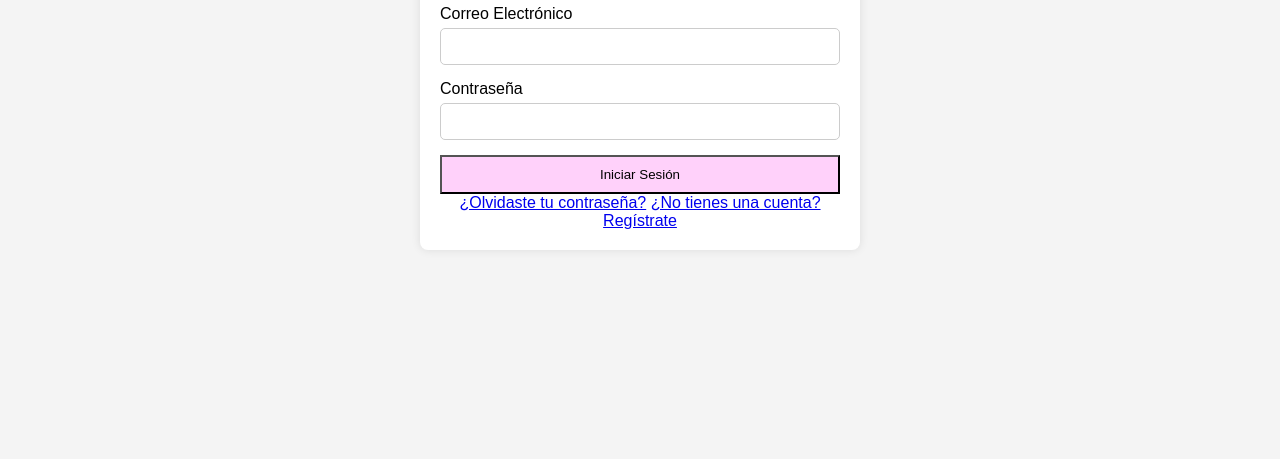
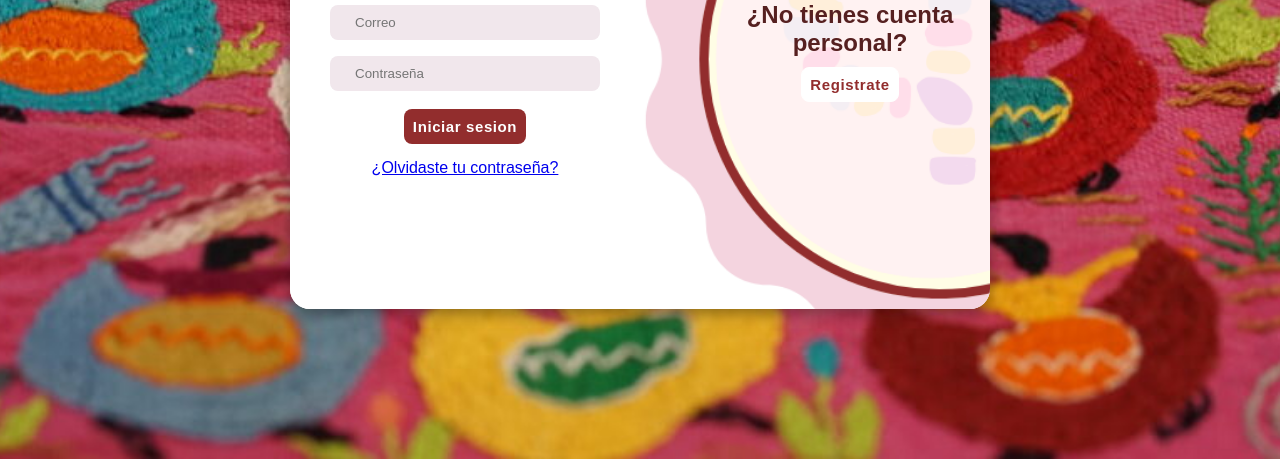
Before and after one commit to miguelphdz/p3, a plain HTML site: page html/login.html in a window 1280 px wide. Shown: the part 341-800 px from the top of the page. Drawn offline with Linux system fonts and the light colour scheme.

Commit message:
apartados

```diff
--- /dev/null
+++ b/css/styleLogin.css
@@ -0,0 +1,203 @@
+
+@import url('https://fonts.googleapis.com/css2?family=Raleway:ital,wght@0,100..900;1,100..900&display=swap');
+
+*{
+    margin: 0;
+    padding: 0;
+    box-sizing: border-box;
+    font-family: 'Monserrat', sans-serif;
+}
+
+body{
+    background-color: #FFF2F2;
+    /*background:linear-gradient(to right, #e2bfbf, #922d2d);*/
+    background: url(../WEB/R.jpeg) no-repeat center/cover;
+    display: flex;
+    align-items: center;
+    justify-content: center;
+    flex-direction: column;
+    height: 100vh;
+}
+
+span{
+    color: transparent;
+}
+.container{
+    background-color: white;
+    border-radius: 20px;
+    box-shadow: 0 5px 15px rgba(0, 0, 0, 0.36);
+    position: relative;  /*no afectar el flujo del documento ajusto posicion del elemento
+    se mueve desde su lugar en el flujo normal, pero todavía ocupa espacio en ese lugar.*/
+    overflow: hidden;
+    width: 700px;
+    max-width: 100%;
+    min-height: 500px;
+}
+
+.container p{
+    padding: 15px 0;
+    /*font-size: 14px;
+    line-height: 20px;
+    letter-spacing: 0.3px;
+    margin: 20px 0;*/
+}
+
+/*#ffc4c4;*/
+.container button{
+    background-color: #922d2d;
+    color: white;
+    font-size: 15px;
+    font-weight: 600;
+    border: 1px solid transparent;
+    border-radius: 8px;
+    padding: 8px;
+    letter-spacing: 0.6px;
+    margin: 10px 0 15px 0;
+    cursor: pointer;
+}
+
+.container button.hidden{
+    background-color: #fff;
+    color: #922d2d;
+    border-color:#fff; /*ojo*/
+
+}
+
+.container form{
+    background-color: #fff;
+    display: flex;
+    align-items: center;
+    justify-content: center;
+    flex-direction: column;
+    padding: 0 40px;
+    height: 100%;
+}
+
+.container input{
+    background-color: #f1e7ec;
+    width: 100%;
+    margin: 8px 0;
+    padding: 10px 25px;
+    border: none;
+    border-radius: 8px;
+    outline-color:#922D2D ;
+}
+
+.form-container{
+    position: absolute;
+    top: 0;
+    height: 100%;
+    transition:  all 0.6s ease-in-out;
+}
+
+.sign-in{
+    left:0;
+    width: 50%;
+    z-index: 2;
+}
+
+.container.active .sign-in{
+    transform:  translateX(100%);
+
+}
+
+.sign-up{
+    left: 0;
+    width: 50%;
+    opacity: 0;
+    z-index: 1;
+}
+
+.container.active .sign-up{
+    transform:  translateX(100%);
+    opacity: 1;
+    z-index: 5;
+    animation: move 0.6s;
+}
+
+@keyframes move{
+    0%, 49.99%{
+        opacity: 0;
+        z-index: 1;
+    }
+    50%, 100%{
+        opacity: 1;
+        z-index: 5;
+    }
+}
+
+.toggle-container{
+    position: absolute;
+    top: 0;
+    left: 50%;
+    width: 50%;
+    height: 100%;
+    overflow: hidden;
+    transition: all 0.6s ease-in-out;
+    border-radius: 150px 0 0 100px;
+    z-index: 1000;
+    background: url(../WEB/P2R.png) no-repeat center/cover;
+
+
+}
+
+.container.active .toggle-container{
+    transform:  translateX(-100%);
+    border-radius:  0 150px 100px 0;
+
+    background: none
+
+}
+
+.toggle{
+    /*  */
+
+    background: url(../WEB/P2.png) no-repeat;
+    color: #562020;
+    position: relative;
+    left: -100%;
+    height: 100%;
+    width: 200%;
+    transform: translateX(0);
+    transition: all 0.6s ease-in-out;
+}
+
+.container.active .toggle{
+    transform: translateX(50%);
+}
+
+.toggle-panel{
+    position: absolute;
+    width: 50%;
+    height: 100%;
+    display: flex;
+    align-items: center;
+    justify-content: center;
+    flex-direction: column;
+    padding: 0 30px;
+    text-align: center;
+    top: 0;
+    transform: translateX(0);
+    transition: all 0.6s ease-in-out;
+}
+
+.toggle-left{
+    transform: translateX(-200%);
+}
+
+.container.active .toggle-left{
+    transform: translateX(-20%);
+}
+
+
+.toggle-right{
+    right: 0;
+
+    transform: translateX(10%);
+
+}
+
+
+.container.active .toggle-right{
+    transform: translateX(200%);
+}
--- a/html/login.html
+++ b/html/login.html
@@ -1,30 +1,59 @@
 <!DOCTYPE html>
-<html lang="es">
+<html lang="en">
 <head>
     <meta charset="UTF-8">
     <meta name="viewport" content="width=device-width, initial-scale=1.0">
-    <title>Login</title>
-    <link rel="stylesheet" href="../css/login.css">
+    <title>Inicio de sesión</title>
+    <link rel="icon" href="fave.png" type="image/png">
+    <link rel="stylesheet" href="../css/styleLogin.css">
 </head>
+
 <body>
-    <div class="container">
-        <img src="../WEB/fave.png" alt="Logo" class="logo">
-        <h1>Iniciar Sesión</h1>
-        <form action="#" method="post">
-            <div class="input-group">
-                <label for="email">Correo Electrónico</label>
-                <input type="email" id="email" name="email" required>
+
+    <div class="container" id="container">
+        <!--primer div  registrarse-->
+        <div class="form-container sign-up">
+            <form>
+                <h1>Crear cuenta</h1>
+                <span>sadsdsdsdsdsd</span>
+                <input type="text" placeholder="Nombre">
+                <input type="Email" placeholder="Correo">
+                <input type="password" placeholder="Contraseña">
+                <button>Registrate</button>
+            </form>
+        </div>
+
+        <!--INICIAR SESION-->
+
+        <div class="form-container sign-in">
+            <form>
+                <h1>Iniciar sesion</h1>
+                <span>sadsdsdsdsdsdkjljkljkljkggggggggg</span>
+                <input type="Email" placeholder="Correo">
+                <input type="password" placeholder="Contraseña">
+                <button> Iniciar sesion</button>
+                <a href="#">¿Olvidaste tu contraseña?</a>
+            </form>
+        </div>
+
+        <div class="toggle-container">
+            <div class="toggle">
+                <div class="toggle-panel toggle-left">
+                    <h2>Bienvenido</h2>
+                    <br>
+                    <button class="hidden" id="login">Iniciar sesion</button>
+                </div>
+
+                <div class="toggle-panel toggle-right">
+                    <h2>¿No tienes cuenta personal?</h2>
+
+                    <button class="hidden" id="registrar">Registrate</button>
+                </div>
             </div>
-            <div class="input-group">
-                <label for="password">Contraseña</label>
-                <input type="password" id="password" name="password" required>
-            </div>
-            <button type="submit">Iniciar Sesión</button>
-            <div class="links">
-                <a href="#">¿Olvidaste tu contraseña?</a>
-                <a href="#">¿No tienes una cuenta? Regístrate</a>
-            </div>
-        </form>
+        </div>
     </div>
+
+
+    <script src="../javascript/scripLogin.js"></script>
 </body>
 </html>
--- /dev/null
+++ b/javascript/scripLogin.js
@@ -0,0 +1,13 @@
+const registerBtn = document.getElementById('registrar');
+const container = document.getElementById('container');
+const loginBtn = document.getElementById('login');
+
+
+registerBtn.addEventListener('click', ()=>{
+    container.classList.add("active");
+});
+
+
+loginBtn.addEventListener('click', ()=>{
+    container.classList.remove("active");
+});
```
Also changed, not shown: index.html (+1 -1 lines), WEB/P2.png (added), WEB/P2R.png (added), WEB/fave.png (added), WEB/parakata.png (added).
